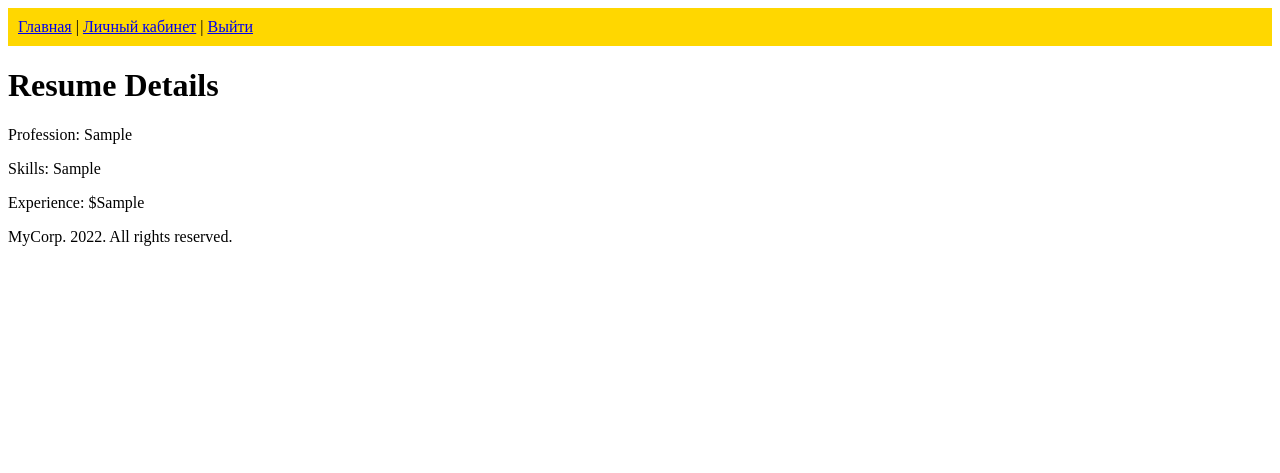
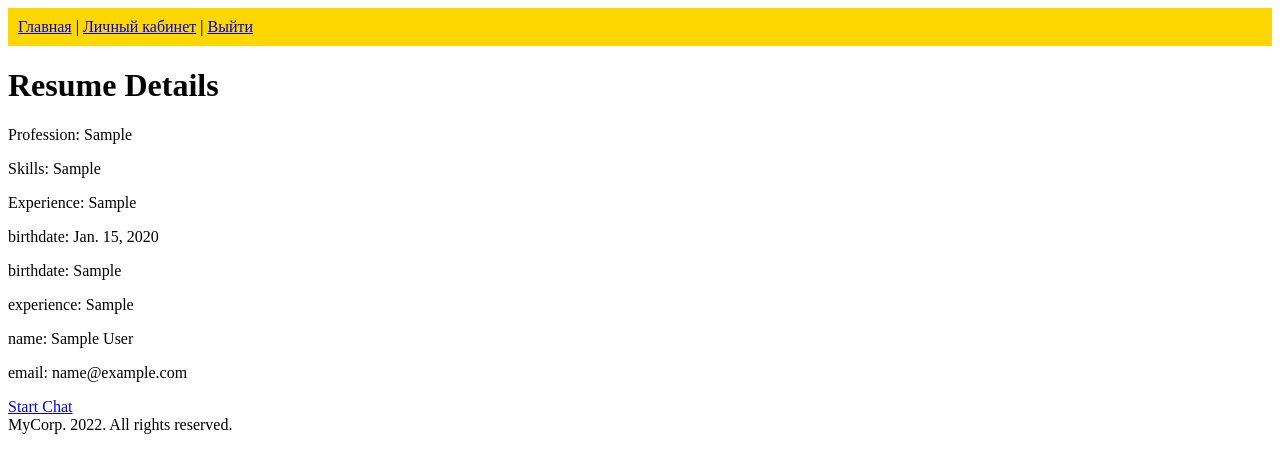
Before and after one commit to anyavoitovich/WFU, a Django app: page /resume/1/ in a window 1280 px wide. Shown: the top 473 px of the page. Run offline with Django 4.2, Linux system fonts and the light colour scheme; a user stored in the database is signed in; tables that the repository leaves empty hold one stand-in row (values such as "Sample post"); parts of the project's set-up code (start-up, migrations or seed data) failed here and were passed over.

Commit message:
1.2.0 admin page, registration by roles, authorisation, personal account by roles, view resume and vacacy and details, chat between jobseeker and employer are work

```diff
--- a/WFU/urls.py
+++ b/WFU/urls.py
@@ -24,7 +24,7 @@ from riddles import views
 from django.views.generic import TemplateView
 from django.contrib.auth.views import LogoutView
 from riddles.views import login, employerAccount, jobSeekerAccount, add_vacancy, register, add_resume, logout, \
-    vacancy_detail, resume_detail
+    vacancy_detail, resume_detail, chat_view, send_message
 
 urlpatterns = [
     path("", views.index, name='index'),
@@ -37,5 +37,7 @@ urlpatterns = [
     path('add_resume/', add_resume, name='add_resume'),
     path('logout/', logout, name='logout'),
     path('vacancy/<int:vacancy_id>/', vacancy_detail, name='vacancy_detail'),
-    path('resume/<int:resume_id>/', resume_detail, name='resume_detail')
+    path('resume/<int:resume_id>/', resume_detail, name='resume_detail'),
+    path('chat/<int:other_user_id>/', chat_view, name='chat_view'),
+    path('send_message/<int:other_user_id>/', views.send_message, name='send_message'),
 ]
--- a/riddles/models.py
+++ b/riddles/models.py
@@ -30,6 +30,11 @@ class User(AbstractUser):
         self.username = self.email
         super().save(*args, **kwargs)
 
+    def is_employer(self):
+        return self.role == 'Employer'
+
+    def is_jobseeker(self):
+        return self.role == 'JobSeeker'
 class Employer(models.Model):
     EmployerID = models.OneToOneField(User, on_delete=models.CASCADE, primary_key=True)
     company_name = models.CharField(max_length=100)
--- a/riddles/templates/employerAccount.html
+++ b/riddles/templates/employerAccount.html
@@ -4,6 +4,7 @@
 
 {% block content %}
 <p>Телефон: +12345677890</p>
+
 <p>Email: admin@admin.com</p>
 <a href="/add_vacancy" >add vacancy</a>
 
--- a/riddles/templates/index.html
+++ b/riddles/templates/index.html
@@ -39,8 +39,9 @@
             <h2>Resumes</h2>
             <ul>
                 {% for resume in resumes %}
-                   <li><a href="{% url 'resume_detail' resume.ResumeID %}">{{ resume.profession }}</a></li>
+                   <li><a href="{% url 'resume_detail' resume.ResumeID%}">{{ resume.profession }}</a></li>
                 {% endfor %}
+
             </ul>
         {% endif %}
         {% endblock content %}
--- a/riddles/templates/resume_detail.html
+++ b/riddles/templates/resume_detail.html
@@ -6,5 +6,11 @@
   <h1>Resume Details</h1>
   <p>Profession: {{ resume.profession }}</p>
   <p>Skills: {{ resume.skills }}</p>
-  <p>Experience: ${{ resume.experience }}</p>
+  <p>Experience: {{ resume.experience }}</p>
+  <p>birthdate: {{ job_seeker.birthdate }}</p>
+  <p>birthdate: {{ job_seeker.education }}</p>
+  <p>experience: {{ job_seeker.education }}</p>
+  <p>name: {{ job_seeker.JobSeekerID.first_name }} {{ job_seeker.JobSeekerID.last_name }}</p>
+  <p>email: {{ job_seeker.JobSeekerID.email }}</p>
+<a href="{% if job_seeker.JobSeekerID.UserID %}{% url 'chat_view' other_user_id=job_seeker.JobSeekerID.UserID %}{% else %}#{% endif %}" onclick="startChat(event, {% if job_seeker.JobSeekerID.UserID %}{{ job_seeker.JobSeekerID.UserID }}{% else %}null{% endif %});">Start Chat</a>
 {% endblock content %}
--- a/riddles/views.py
+++ b/riddles/views.py
@@ -1,19 +1,25 @@
+from django.views.decorators.http import require_POST
+
 from .models import User, Vacancy, Resume, VacancyApplication, Employer
 from django.contrib.auth.hashers import make_password, check_password
 from django.contrib.auth import login as auth_login, logout as auth_logout
-from .models import User, Employer, JobSeeker, Resume
+from .models import User, Employer, JobSeeker, Resume, Message
 from django.contrib.auth.decorators import login_required
 from django.shortcuts import render, redirect, get_object_or_404
-from django.http import HttpResponse
+from django.http import HttpResponse, HttpResponseBadRequest
 from .forms import EmployerRegistrationForm, JobSeekerRegistrationForm
-
+from django.utils import timezone
+from django.urls import reverse
+from django.db.models import Q
+from django.views import View
 
 
 @login_required
 def index(request):
     vacancies = Vacancy.objects.all()
+    jobseekers = JobSeeker.objects.all()
     resumes = Resume.objects.all()
-    context = {'vacancies': vacancies, 'resumes': resumes, 'current_user': request.user}
+    context = {'vacancies': vacancies, 'resumes': resumes, 'jobseekers':jobseekers, 'current_user': request.user}
     return render(request, 'index.html', context)
 
 
@@ -202,9 +208,9 @@ def add_resume(request):
 def vacancy_detail(request, vacancy_id):
     # Retrieve the vacancy using the vacancy_id
     vacancy = get_object_or_404(Vacancy, pk=vacancy_id)
-
+    employer = vacancy.employer
     # Pass the vacancy to the template context
-    context = {'vacancy': vacancy,'current_user': request.user}
+    context = {'vacancy': vacancy,'current_user': request.user, 'employer': employer}
 
     return render(request, 'vacancy_detail.html', context)
 
@@ -212,5 +218,66 @@ def vacancy_detail(request, vacancy_id):
 @login_required
 def resume_detail(request, resume_id):
     resume = get_object_or_404(Resume, pk=resume_id)
-    context = {'resume': resume, 'current_user': request.user}
+    job_seeker = resume.job_seeker
+    context = {'resume': resume, 'current_user': request.user, 'job_seeker': job_seeker}
     return render(request, 'resume_detail.html', context)
+
+
+
+@login_required
+def chat_view(request, other_user_id):
+    print("Other User ID:", other_user_id)
+
+    try:
+        other_user = get_object_or_404(User, UserID=other_user_id)
+    except User.DoesNotExist:
+        return HttpResponseBadRequest("User not found")
+
+    print("Other User:", other_user)
+    chat_messages = Message.objects.filter(
+        (Q(sender=request.user) & Q(receiver=other_user)) |
+        (Q(sender=other_user) & Q(receiver=request.user))
+    ).order_by('timestamp')
+
+
+    if other_user.role == 'Employer':
+        employer = get_object_or_404(Employer, EmployerID=other_user)
+        context = {'other_user': employer, 'other_user_id': other_user_id, 'chat_messages': chat_messages}
+    elif other_user.role == 'JobSeeker':
+        job_seeker = get_object_or_404(JobSeeker, JobSeekerID=other_user)
+        context = {'other_user': job_seeker, 'other_user_id': other_user_id, 'chat_messages': chat_messages}
+    else:
+        # Handle cases where the user type is not defined
+        return HttpResponseBadRequest("Invalid user type")
+
+    return render(request, 'chat.html', context)
+
+
+
+import logging
+
+logger = logging.getLogger(__name__)
+
+@login_required
+@require_POST
+def send_message(request, other_user_id):
+    logger.info("send_message view is called.")
+
+    if request.method == 'POST':
+        other_user_id = int(other_user_id)
+        other_user = get_object_or_404(User, UserID=other_user_id)
+
+        # Используйте 'UserID' вместо 'id'
+        message_text = request.POST.get('message')
+
+        if message_text:
+            # Create a new message
+            Message.objects.create(
+                sender=request.user,
+                receiver=other_user,
+                text=message_text,
+                timestamp=timezone.now()
+            )
+
+    # Используйте reverse для создания URL с именем 'chat' и параметром other_user_id
+    return redirect(reverse('chat_view', kwargs={'other_user_id': other_user_id}))
```
Also changed, not shown: riddles/templates/chat.html (added, +91 -0 lines), riddles/templates/jobSeekerAccount.html (+9 -0 lines), riddles/templates/login.html (+2 -5 lines), riddles/templates/vacancy_detail.html (+8 -3 lines).
